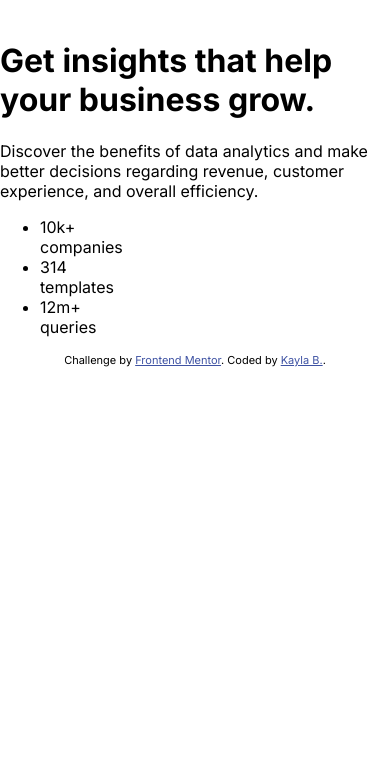
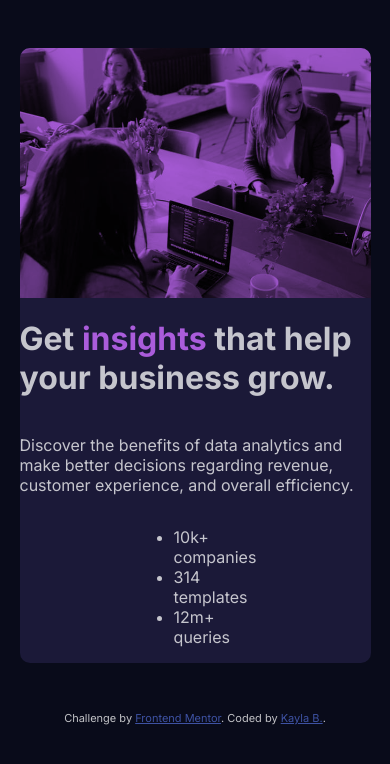
Before and after one commit to kbonneteau/fe-mentor-stats-preview-card, a plain HTML site: page index.html in a window 390 px wide. Drawn offline with Linux system fonts and the light colour scheme.

Commit message:
Add mobile first styling structure to card. Add initial coloring and font styles.

```diff
--- a/index.html
+++ b/index.html
@@ -15,8 +15,9 @@
 </head>
 <body>
   <main class="stats-card">
-    <img class="stats-card__hero" src="" alt="">
-    <h1 class="stats-card__heading">Get insights that help your business grow.</h1>
+    <div class="stats-card__hero">
+    </div>
+    <h1 class="stats-card__heading">Get <span class="stats-card__heading--highlight">insights</span> that help your business grow.</h1>
     <p class="stats-card__description">
       Discover the benefits of data analytics and make better decisions regarding revenue, customer
       experience, and overall efficiency.
--- a/styles/main.scss
+++ b/styles/main.scss
@@ -7,16 +7,35 @@
 body {
     margin: 0;
     font-family: $site-font;
+    background-color: $main-background;
+    color: $main-text;
+    @include flex-centering(column);
 }
 
 .stats-card {
+    background-color: $card-background;
+    width: 90vw;
+    border-radius: 10px;
+    margin: 3rem 0;
+    @include flex-centering(column);
 
     &__hero {
-
+        position: relative;
+        width: 90vw;
+        height: 15.625rem;
+        border-radius: 10px 10px 0 0;
+        background:
+          url('../assets/images/image-header-mobile.jpg')
+          center / cover;
+        background-color: $accent-color;
+        background-blend-mode: multiply;
     }
 
     &__heading {
 
+        &--highlight {
+            color: $accent-color;
+        }
     }
 
     &__description {
--- a/styles/partials/_mixins.scss
+++ b/styles/partials/_mixins.scss
@@ -12,3 +12,10 @@
         @content;
     }
 }
+
+@mixin flex-centering($direction) {
+    display: flex;
+    flex-direction: $direction;
+    justify-content: center;
+    align-items: center;
+}
```
Also changed, not shown: styles/main.css.
